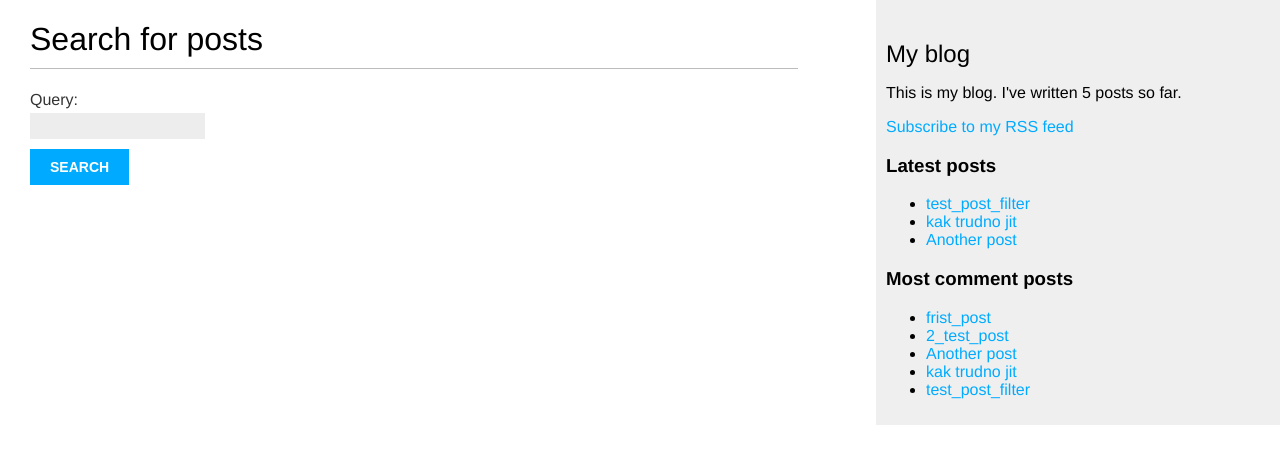
After one commit to HmurBolotny/Django_Mele, a Django app: page /blog/search/ in a window 1280 px wide. The commit adds this page. Shown: the top 464 px of the page. Run offline with Django 3.2, Linux system fonts and the light colour scheme; data comes from the database, SQL or seed files in the repository; parts of the project's set-up code (start-up, migrations or seed data) failed here and were passed over.

Commit message:
finish blog, eror link tag and trigramsimilarity

```diff
--- a/mysite/blog/forms.py
+++ b/mysite/blog/forms.py
@@ -1,5 +1,9 @@
 from django import forms
 from .models import Comment
+
+
+class SearchForm(forms.Form):
+    query = forms.CharField()
 
 
 class EmailPostForm(forms.Form):
--- a/mysite/blog/templates/blog/base.html
+++ b/mysite/blog/templates/blog/base.html
@@ -13,6 +13,7 @@
     <div id="sidebar">
         <h2>My blog</h2>
         <p>This is my blog. I've written {% total_posts %} posts so far.</p>
+        <p><a href="{% url 'blog:post_feed' %}">Subscribe to my RSS feed</a></p>
         <h3>Latest posts</h3>
         {% show_latest_posts 3 %}
         <h3>Most comment posts</h3>
--- /dev/null
+++ b/mysite/blog/templates/blog/post/search.html
@@ -0,0 +1,28 @@
+{% extends "blog/base.html" %}
+
+{% block title %}Search{% endblock %}
+
+{% block content %}
+    {% if query %}
+        <h1>Posts containing "{{ query }}"</h1>
+        <h3>
+            {% with results.count as total_results %}
+                Found {{ total_results }} result {{ total_results| pluralize }}
+            {% endwith %}
+        </h3>
+        {% for post in results %}
+            <h4><a href="{{ post.get_absolute_url }}">{{ post.title }}</a></h4>
+            {{ post.body|truncatewords:5 }}
+        {% empty %}
+            <p>There are no results for your query.</p>
+        {% endfor %}
+        <p><a href="{% url 'blog:post_search' %}">Search again</a></p>
+
+    {% else %}
+        <h1>Search for posts</h1>
+        <form action="."method="get">
+            {{ form.as_p }}
+            <input type="submit" value="Search">
+        </form>
+    {% endif %}
+{% endblock %}
--- a/mysite/blog/urls.py
+++ b/mysite/blog/urls.py
@@ -1,5 +1,6 @@
 from django.urls import path
 from . import views
+from .feeds import LatestPostsFeed
 
 app_name = 'blog'
 
@@ -10,4 +11,6 @@ urlpatterns = [
     path('<int:year>/<int:month>/<int:day>/<slug:post>/', views.post_detail, name='post_detail'),
     path('<int:post_id>/share/', views.post_share, name='post_share'),
     path('tag/<slug:tag_slug>/', views.post_list, name='post_list_by_tag'),
+    path('feed/', LatestPostsFeed(), name='post_feed'),
+    path('search/',views.post_search, name='post_search'),
 ]
--- a/mysite/blog/views.py
+++ b/mysite/blog/views.py
@@ -2,10 +2,28 @@ from django.shortcuts import render, get_object_or_404
 from .models import Post, Comment
 from django.core.paginator import Paginator, EmptyPage, PageNotAnInteger
 from django.views.generic import ListView
-from .forms import EmailPostForm, CommentForm
+from django.contrib.postgres.search import SearchVector, SearchQuery, SearchRank, TrigramSimilarity
+from .forms import EmailPostForm, CommentForm, SearchForm
 from django.core.mail import send_mail
 from taggit.models import Tag
 from django.db.models import Count
+
+
+def post_search(request):
+    form = SearchForm()
+    query = None
+    results = []
+    if 'query' in request.GET:
+        form =SearchForm(request.GET)
+        if form.is_valid():
+            query = form.cleaned_data['query']
+            search_vector = SearchVector('title', weight="A") + SearchVector('body', weight='B')
+            search_query = SearchQuery(query)
+            results =Post.objects.annotate(
+                similarity=TrigramSimilarity('title', query),
+                ).filter(similarity__gte=0.3).order_by('-similarity')
+    return render(request, 'blog/post/search.html', {'form': form, 'query': query, 'results': results})
+
 
 
 class PostListView(ListView):
```
Also changed, not shown: mysite/blog/feeds.py (added, +18 -0 lines), mysite/mysite/settings.py (+6 -2 lines), mysite/requirments.txt (added, +8 -0 lines).
